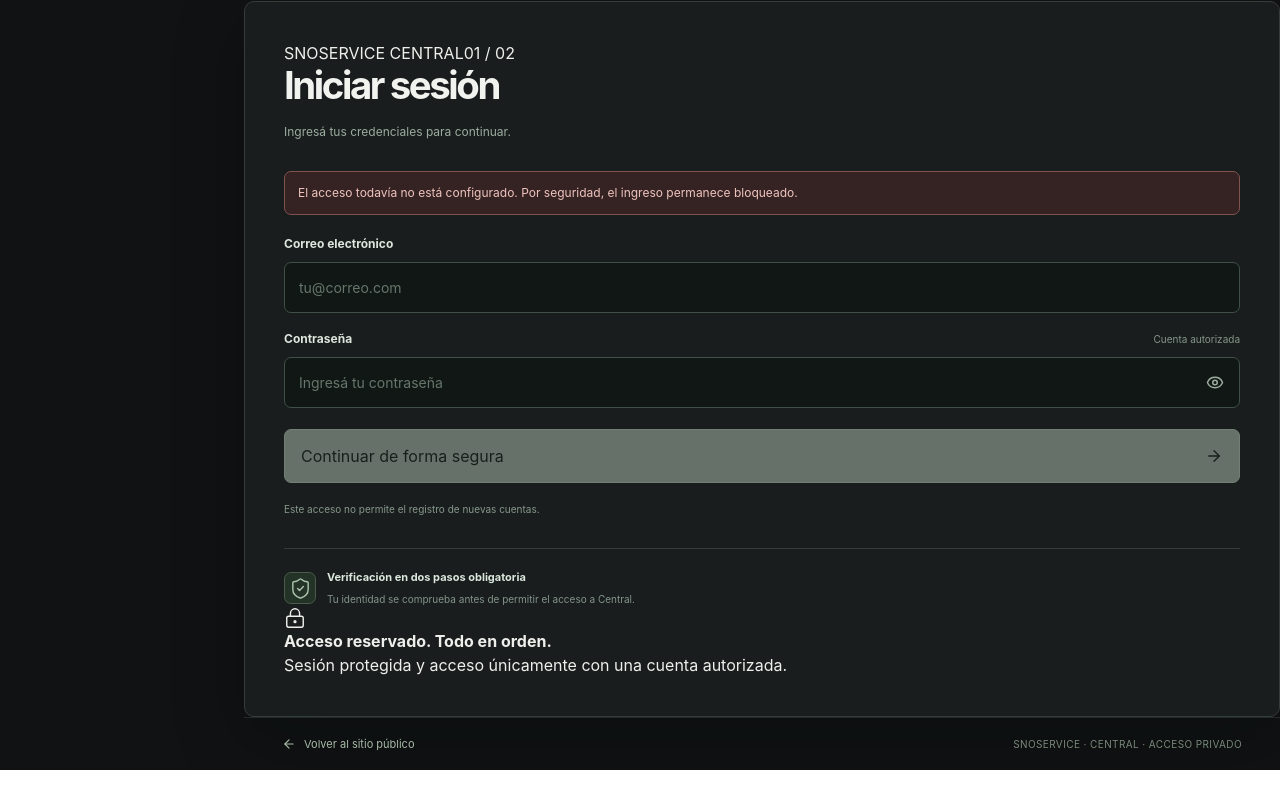
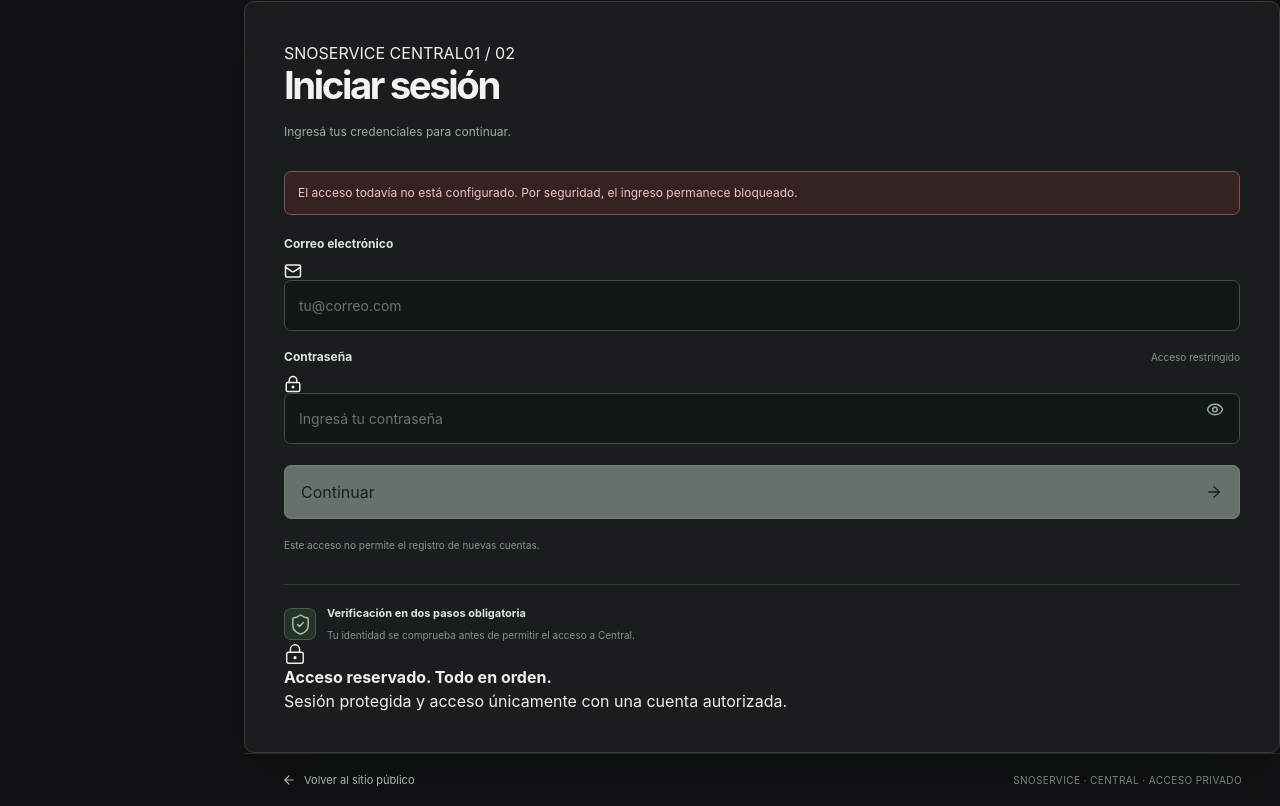
Before and after one commit to CamiloSoca/snoservice-web, a Next.js app: page /admin/login in a window 1280 px wide. Shown: the part 1003-1809 px from the top of the page. Before the commit the page ends 1773 px from the top, so only its background shows below. Built offline with nearby package versions, Linux system fonts and the light colour scheme.

Commit message:
style(auth): polished icon-bearing inputs and simple Continue action

```diff
--- a/app/admin/login/login-form.tsx
+++ b/app/admin/login/login-form.tsx
@@ -2,13 +2,13 @@
 
 import { useState } from 'react'
 import { useFormStatus } from 'react-dom'
-import { Eye, EyeOff, ArrowRight } from 'lucide-react'
+import { Eye, EyeOff, ArrowRight, Mail, LockKeyhole } from 'lucide-react'
 import { centralLogin } from '../actions'
 
 function Submit({ disabled }: { disabled: boolean }) {
   const { pending } = useFormStatus()
   return <button type="submit" className="sno-access-submit" disabled={disabled || pending} aria-busy={pending}>
-    <span>{pending ? 'Validando acceso…' : 'Continuar de forma segura'}</span>
+    <span>{pending ? 'Validando acceso…' : 'Continuar'}</span>
     {pending ? <span className="sno-access-loading" aria-hidden="true"/> : <ArrowRight size={18} strokeWidth={1.8}/>}
   </button>
 }
@@ -18,12 +18,16 @@ export default function LoginForm({ configured }: { configured: boolean }) {
   return <form action={centralLogin} className="sno-access-form">
     <div className="sno-access-field">
       <label htmlFor="sno-access-email">Correo electrónico</label>
-      <input id="sno-access-email" type="email" name="email" autoComplete="username" autoCapitalize="none"
-        spellCheck={false} required maxLength={254} placeholder="tu@correo.com" disabled={!configured}/>
+      <div className="sno-access-input-wrap">
+        <Mail size={18} aria-hidden="true" className="sno-access-input-icon"/>
+        <input id="sno-access-email" type="email" name="email" autoComplete="username" autoCapitalize="none"
+          spellCheck={false} required maxLength={254} placeholder="tu@correo.com" disabled={!configured}/>
+      </div>
     </div>
     <div className="sno-access-field">
-      <div className="sno-access-label-row"><label htmlFor="sno-access-password">Contraseña</label><span>Cuenta autorizada</span></div>
-      <div className="sno-access-password-wrap">
+      <div className="sno-access-label-row"><label htmlFor="sno-access-password">Contraseña</label><span>Acceso restringido</span></div>
+      <div className="sno-access-password-wrap sno-access-input-wrap">
+        <LockKeyhole size={18} aria-hidden="true" className="sno-access-input-icon"/>
         <input id="sno-access-password" type={visible ? 'text':'password'} name="password" autoComplete="current-password"
           required minLength={8} maxLength={200} placeholder="Ingresá tu contraseña" disabled={!configured}/>
         <button type="button" className="sno-access-password-toggle" onClick={()=>setVisible(v=>!v)}
```
